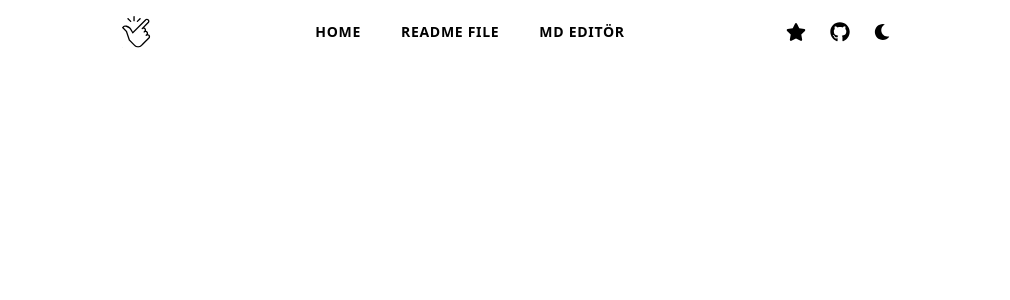
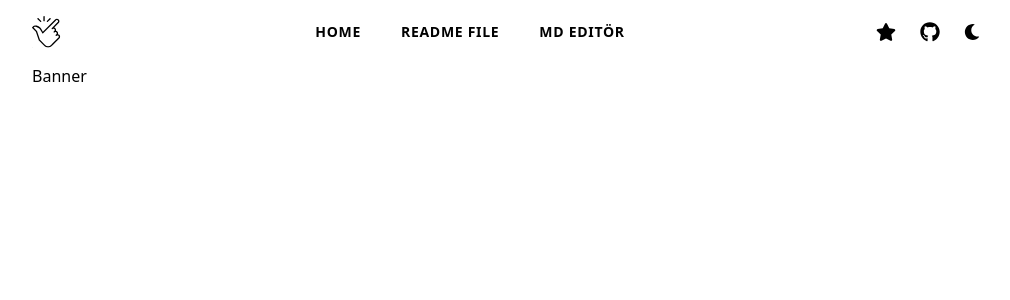
Before and after one commit to poyrazavsever/readme-maker, a Next.js app: page / in a window 1280 px wide. Shown: the top 300 px of the page, without its empty margins (134-1144 px from the left). Built offline with nearby package versions, Linux system fonts and the light colour scheme.

Commit message:
feat: created banner

```diff
--- /dev/null
+++ b/components/Home/Banner.jsx
@@ -0,0 +1,9 @@
+import React from 'react'
+
+function Banner() {
+  return (
+    <div>Banner</div>
+  )
+}
+
+export default Banner
--- a/pages/index.js
+++ b/pages/index.js
@@ -1,8 +1,10 @@
 
+//Pages
+import Banner from "@/components/Home/Banner";
 export default function Home() {
   return (
-    <>
-
-    </>
+    <div className="container mx-auto">
+      <Banner />
+    </div>
   );
 }
--- a/tailwind.config.js
+++ b/tailwind.config.js
@@ -9,6 +9,7 @@
     screens: {
       sm: '480px',
       md: '768px',
+      lg: '948px',
     },
     extend: {
       screens : {
```
